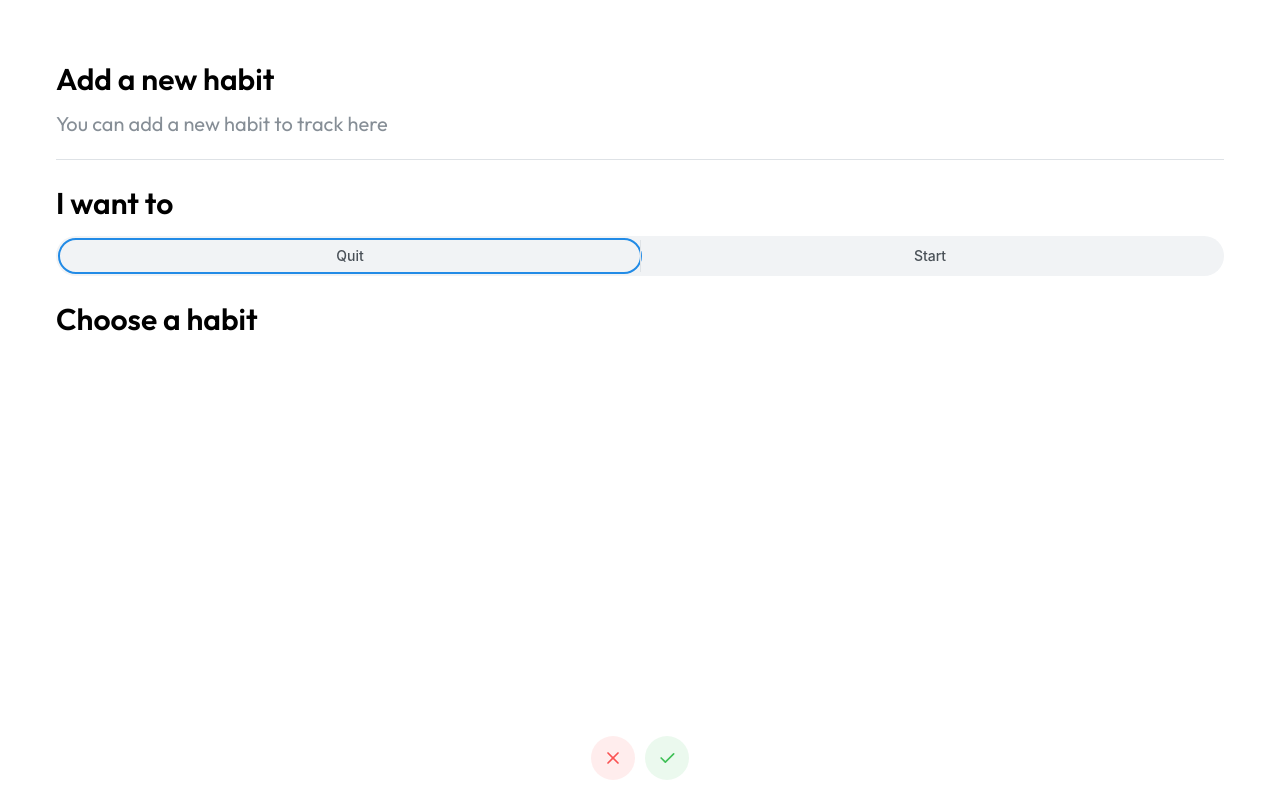
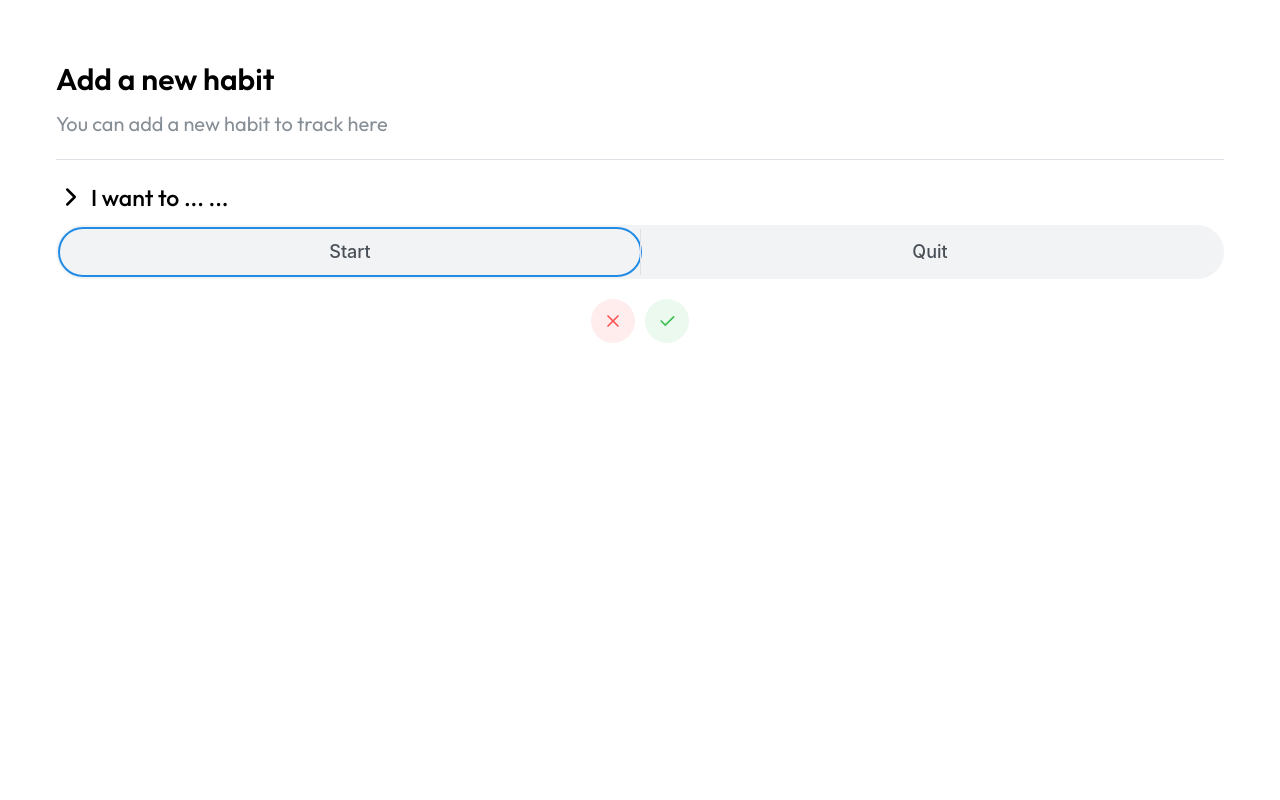
Before and after one commit to moizkamran/habitr, a React (Vite) app in the folder frontend/: page / in a window 1280 px wide. Both pictures are taken after a click on the element 640 px from the left and 755 px from the top of the page. Built offline with nearby package versions, Linux system fonts and the light colour scheme; grey boxes are pictures that could not be loaded; a web font is replaced by a local one.

Commit message:
Custom Habit

```diff
--- a/frontend/src/Home.jsx
+++ b/frontend/src/Home.jsx
@@ -14,11 +14,38 @@ const Home = () => {
     const [userName, setUserName] = useState('Riya')
 
     const welcomeTexts = [
-        'Good day to work, ',
-        'Lets get this bread, ',
-        'Time to hustle, ',
-        'Keep up the good work, ',
-    ]
+        'Ready to slay, fam? ',
+        'Crush it, squad! ',
+        'Vibe and grind, yo! ',
+        'Let’s make moves, poppin’! ',
+        'Hustle and flow, peeps! ',
+        'Flex hustle muscles, alright! ',
+        'Level up, homies! ',
+        'Hustle harder, aye! ',
+        'Trending hustle, legends! ',
+        'Iconic today, fam! ',
+        'Dreams into reality, good! ',
+        'Hustle like streamers, squad! ',
+        'Vibe and grind, fam! ',
+        'Glow up, peeps! ',
+        'Hustle, legends, trending! ',
+        'Embrace the chaos, alright. ',
+        'Welcome to the circus! ',
+        'Existential crisis, again. ',
+        'Prisoners of existence, greetings. ',
+        'Abyss, shadow puppets? ',
+        'Conquer the void, maybe. ',
+        'Rollercoaster of despair, fun! ',
+        'Existential nightmare, hello. ',
+        'Paint it black, salutations. ',
+        'Carnival of despair, grab popcorn! ',
+        'Dumpster fire survivors, hi. ',
+        'Sinking ship passengers, ahoy. ',
+        'Dark side, memes, and dread? ',
+        'Dance in the darkness, maybe. ',
+        'Find humor, absurdity, haha. ',
+    ];
+
 
     const randomWelcomeText = Math.floor(Math.random() * welcomeTexts.length)
 
@@ -27,7 +54,7 @@ const Home = () => {
     <Flex w={'100%'} p={20} direction={'column'}>
      <Navbar />
      <Text mt={20} fz={30} fw={600}>
-           {welcomeTexts[randomWelcomeText]}{userName}
+           {welcomeTexts[randomWelcomeText]}
         </Text>
      <Searchbar searchTerm={searchTerm} setSearchTerm={setSearchTerm}/>
      <DateRow
--- a/frontend/src/HomeAssets/AddNewHabit.jsx
+++ b/frontend/src/HomeAssets/AddNewHabit.jsx
@@ -1,5 +1,5 @@
-import { ActionIcon, Divider, Flex, SegmentedControl, Text } from '@mantine/core'
-import { IconBurger, IconCheck, IconRun, IconSmokingNo, IconX, IconYoga } from '@tabler/icons-react'
+import { ActionIcon, Divider, Flex, SegmentedControl, SimpleGrid, Text, Textarea } from '@mantine/core'
+import { IconBolt, IconBook, IconBottleFilled, IconBrandPepsi, IconBurger, IconCheck, IconChevronRight, IconCookieMan, IconGuitarPick, IconHeartRateMonitor, IconMoodPlus, IconPhone, IconPlaylistAdd, IconRun, IconScreenShare, IconSmokingNo, IconSocial, IconSparkles, IconX, IconYoga, IconZeppelin } from '@tabler/icons-react'
 import React, { useState } from 'react'
 
 const predefinedHabits = [
@@ -23,14 +23,57 @@ const predefinedHabits = [
         name: 'Junk Food',
         type: 'quit'
     },
+    // Five additional habits
+    {
+        icon: <IconBottleFilled size={30} color='black'/>,
+        name: 'Drinking Water',
+        type: 'start'
+    },
+    {
+        icon: <IconGuitarPick size={30} color='black'/>,
+        name: 'Playing Guitar',
+        type: 'start'
+    },
+    {
+        icon: <IconBook size={30} color='black'/>,
+        name: 'Reading',
+        type: 'start'
+    },
+    {
+        icon: <IconZeppelin size={30} color='black'/>,
+        name: 'Meditation',
+        type: 'start'
+    },
+    {
+        icon: <IconBrandPepsi size={30} color='black'/>,
+        name: 'Soda',
+        type: 'quit'
+    },
+    {
+        icon: <IconScreenShare size={30} color='black'/>,
+        name: 'Watching TV',
+        type: 'quit'
+    },
+    {
+        icon: <IconSocial size={30} color='black'/>,
+        name: 'Social Media',
+        type: 'quit'
+    },
+    {
+        icon: <IconSparkles size={30} color='black'/>,
+        name: 'Nail Biting',
+        type: 'quit'
+    },
+];
 
-]
 
 const AddNewHabit = ({setOpen}) => {
 
     const [selectedType, setSelectedType] = useState(null)
     const [selectedHabit, setSelectedHabit] = useState(null)
-
+    const [selectedFrequency, setSelectedFrequency] = useState(null)
+    const [isAddingCustomHabit, setIsAddingCustomHabit] = useState(false)
+    const [customHabitName, setCustomHabitName] = useState('')
     const filteredHabits = predefinedHabits.filter(habit => habit.type === selectedType)
 
   return (
@@ -43,39 +86,95 @@ const AddNewHabit = ({setOpen}) => {
             You can add a new habit to track here
         </Text>
         <Divider mt={20} />
-        <Text fz={30} fw={600} mt={20}>
-            I want to {selectedType}{selectedHabit ? ` ${selectedHabit.name.toLowerCase()}` : ''}
-        </Text>
+        <Flex direction={'row'} mt={20} align={'center'} gap={5}>
+            <IconChevronRight size={30} color={'black'} />
+            <Text fz={23} fw={500}>
+                I want to {selectedType}{selectedHabit ? ` ${selectedHabit.name.toLowerCase()}` : '...'} {selectedFrequency ? ` ${selectedFrequency}` : '...'}
+            </Text>
+        </Flex>
         <SegmentedControl
         mt={10}
         data={[
+            { value: 'start', label: 'Start' },
             { value: 'quit', label: 'Quit' },
-            { value: 'start', label: 'Start' },
         ]}
+        size='lg'
         value={selectedType}
         onChange={setSelectedType}
         radius={'xl'}
         />
-        <Text fz={30} fw={600} mt={20}>
+        {selectedType && (<Text fz={30} fw={600} mt={20}>
             Choose a habit
-
-        </Text>
-        <Flex w={'100%'} justify={'space-between'} mt={10} direction={'column'}>
+        </Text>)}
+        <SimpleGrid w={'100%'}
+        cols={2}
+        >
             {filteredHabits.map((habit, index) => (
                 <SingleHabit key={index} icon={habit.icon}
                 habit={habit}
                 setSelectedHabit={setSelectedHabit}
+                setIsAddingCustomHabit={setIsAddingCustomHabit}
                 selectedHabit={selectedHabit}
                 name={habit.name} />
             ))}
-        </Flex>
-        <Flex style={{
-            position: 'absolute',
-            bottom: 20,
+        </SimpleGrid>
+
+        {selectedType && (<Flex onClick={() => {setIsAddingCustomHabit(!isAddingCustomHabit), setSelectedHabit(null)}}
+        mt={30} align={'center'} justify={'center'}>
+            <IconMoodPlus size={30} color={'lightgrey'} />
+            <Text fz={20} ml={10} c={'dimmed'}>
+                Add custom habit
+            </Text>
+        </Flex>)}
+
+        {isAddingCustomHabit && (<Flex direction={'column'}
+        justify={'center'} align={'center'} mt={20}
+        onClick={() => setSelectedHabit(habit)}
+        style={{
+            border: '1px solid #00E2A5',
+            cursor: 'pointer',
+            transition: 'all 0.2s ease',
+            backgroundColor: '#00E2A5',
+            borderRadius: 20,
+            padding: 20,
+        }}
+        >
+            <IconBolt size={30} color={'black'} />
+            <Textarea
+            placeholder={'Enter habit name'}
+            value={customHabitName}
+            variant='unstyled'
+            ta={'center'}
+            onChange={(e) => setCustomHabitName(e.target.value)}
+            mt={10}
+            />
+        </Flex>)}
+
+       {selectedHabit && ( <Text fz={30} fw={600} mt={20}>
+            How often do you want to do this?
+        </Text>)}
+        {selectedHabit && (<SegmentedControl
+        mt={10}
+        data={[
+            { value: 'daily', label: 'Daily' },
+            { value: 'weekly', label: 'Weekly' },
+            { value: 'monthly', label: 'Monthly' },
+        ]}
+
+        value={selectedFrequency}
+        size='lg'
+        onChange={setSelectedFrequency}
+        radius={'xl'}
+        />)}
+
+        {/* Below controllers */}
+        <Flex
+        mt={20}
+        align={'center'}
+        justify={'center'}
+        style={{
             //center the button
             gap: 10,
-            left: '50%',
-            transform: 'translateX(-50%)',
         }}>
             <ActionIcon
             size={'xl'}
@@ -102,12 +201,12 @@ const AddNewHabit = ({setOpen}) => {
 
 export default AddNewHabit
 
-const SingleHabit = ({icon, name, setSelectedHabit, habit, selectedHabit}) => {
+const SingleHabit = ({icon, name, setSelectedHabit, habit, selectedHabit, setIsAddingCustomHabit}) => {
     const [isHovered, setIsHovered] = useState(false)
     return (
         <Flex direction={'column'}
         justify={'center'} align={'center'} mt={20}
-        onClick={() => setSelectedHabit(habit)}
+        onClick={() => {setSelectedHabit(habit), setIsAddingCustomHabit(false)}}
         style={{
             border: isHovered ? '1px solid #00E2A5' : '1px solid lightgrey',
             cursor: 'pointer',
```
